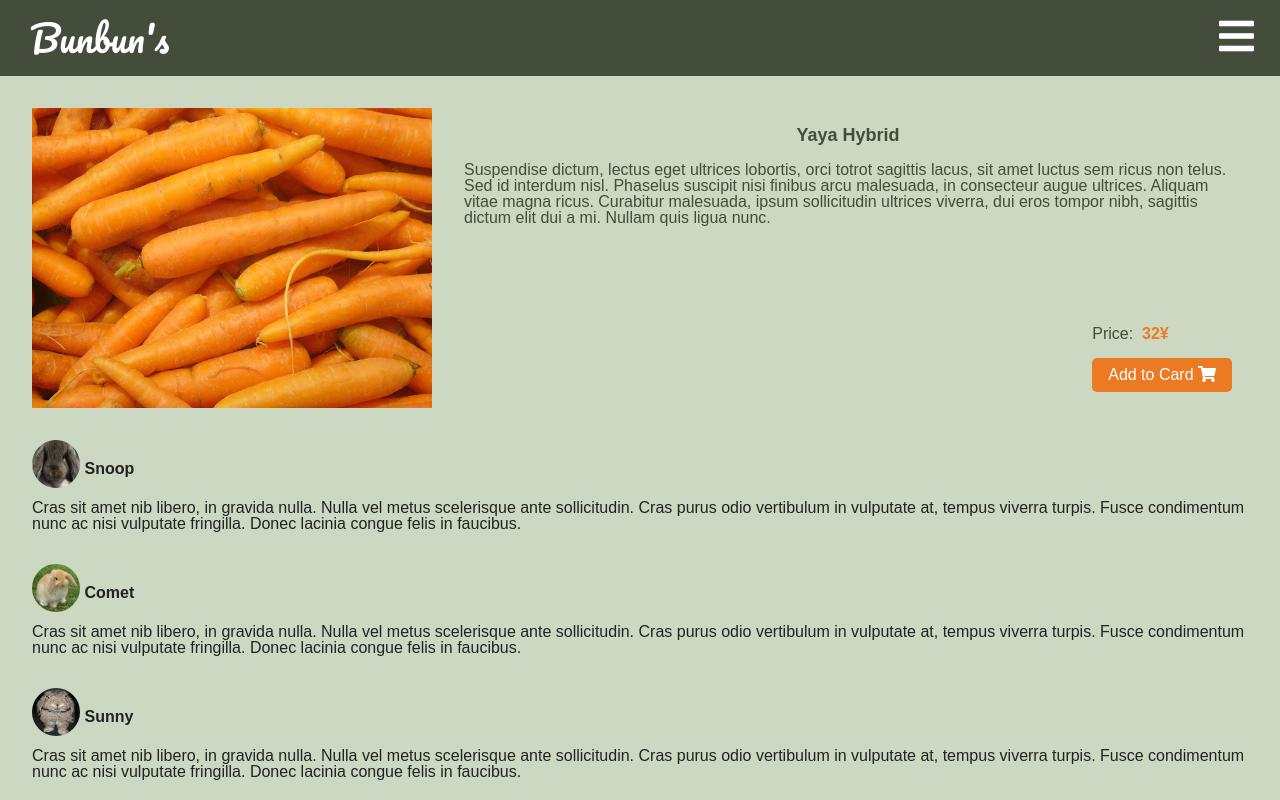
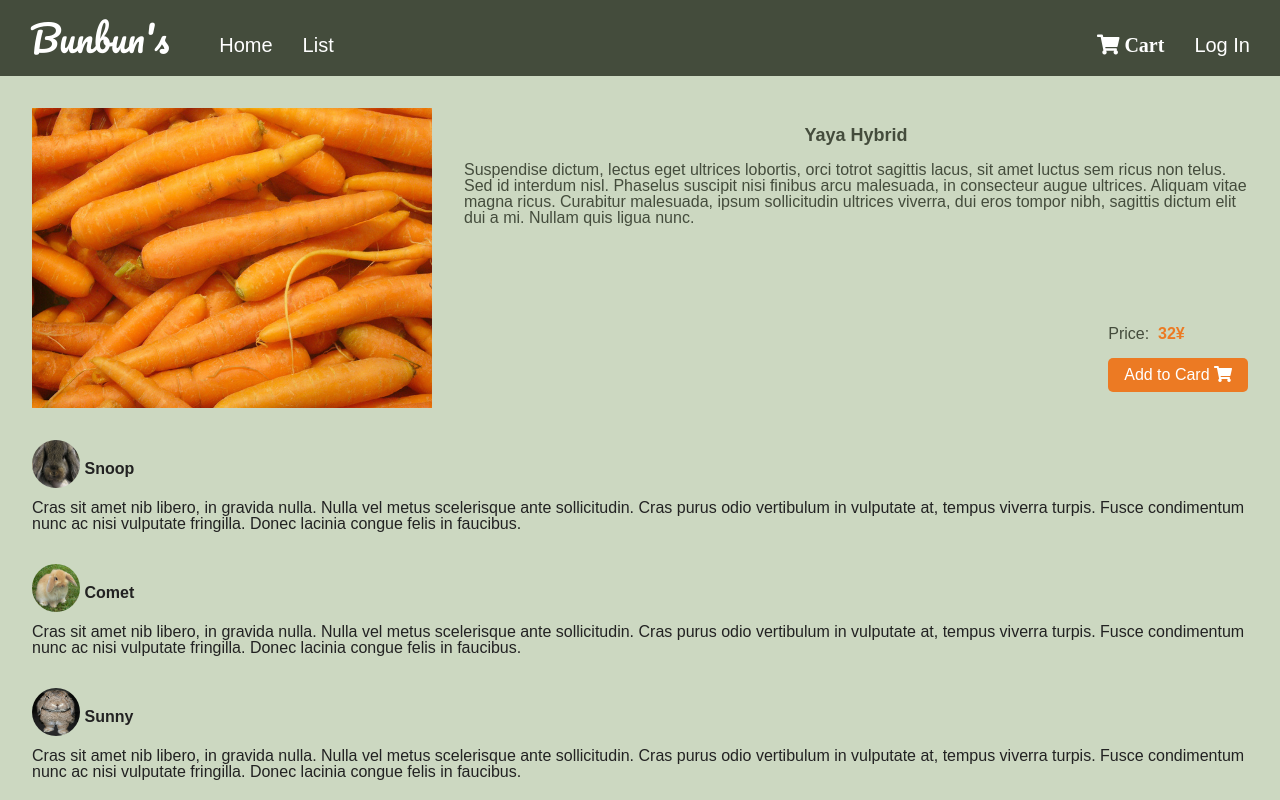
Before and after one commit to s-gabor/RM-iQuest, a plain HTML site: page week-05/pages/details.html in a window 1280 px wide. Shown: the top 800 px of the page. Drawn offline with Linux system fonts and the light colour scheme.

Commit message:
show nav-links in desktop mode

```diff
--- a/week-05/css/style.css
+++ b/week-05/css/style.css
@@ -53,6 +53,8 @@ strong { font-weight: bold; }
 	margin-left: auto;
 	margin-right: auto;
 }
+
+.container { padding: 1em; }
 
 /* ****************************************************************************** */
 								/* MAIN HOME */
@@ -156,48 +158,36 @@ strong { font-weight: bold; }
 }
 .nav a {
 	color: white;
-	padding: 16px;
+	padding: 0.75em 0em 0em 1.5em;
 	text-decoration: none;
 	display: block;
 	text-align: center;
 }
 .nav a.icon {
 	position: absolute;
-	right: 0.5em;
+	right: 1.5em;
 	top: 0;
 }
 .nav a:hover {
-	background-color: var(--main-color);
-	color: black;
+	color: var(--hover-color);
 }
-
-/* INTERACTIVE  VIEW / HIDE  BUTTON */
-/* .burger-menu {
-	display: inline-block;
-	cursor: pointer;
-	float: right;
+@media all and (min-width: 768px) {
+	.nav {
+		display: grid;
+		grid-template-columns: 1fr 11fr;
+	}
+	.nav a.icon {
+		display: none;
+	}
+	.nav #myLinks {
+		display: flex;
+		padding-left: 1em;
+	}
 }
-.bar1, .bar2, .bar3 {
-	width: 28px;
-	height: 3px;
-	background-color: white;
-	margin: 6px 0;
-	transition: 0.4s;
-}
-.change .bar1 {
-	-webkit-transform: rotate(-45deg) translate(-6px, 6px);
-	transform: rotate(-45deg) translate(-6px, 6px);
-}
-.change .bar2 {opacity: 0;}
-.change .bar3 {
-	-webkit-transform: rotate(45deg) translate(-6px, -6px);
-	transform: rotate(45deg) translate(-6px, -6px);
-} */
 
 /* ****************************************************************************** */
 								/* SEARCH BAR */
 /* ****************************************************************************** */
-.container { padding: 1em; }
 .container__search { display: none; }
 .search__title {
 	color: var(--fourth-color);
@@ -278,6 +268,7 @@ strong { font-weight: bold; }
 @media all and (min-width: 768px) {
 	.container__details {
 		display: flex;
+		padding-right: 0;
 	}
 	.details__img {
 		width: 400px;
```
Also changed, not shown: 1 other file.
